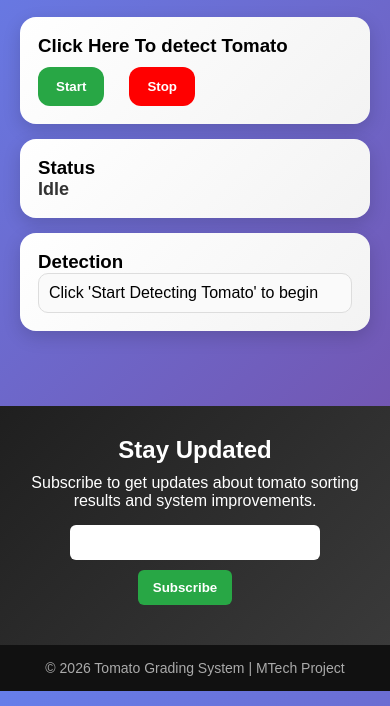
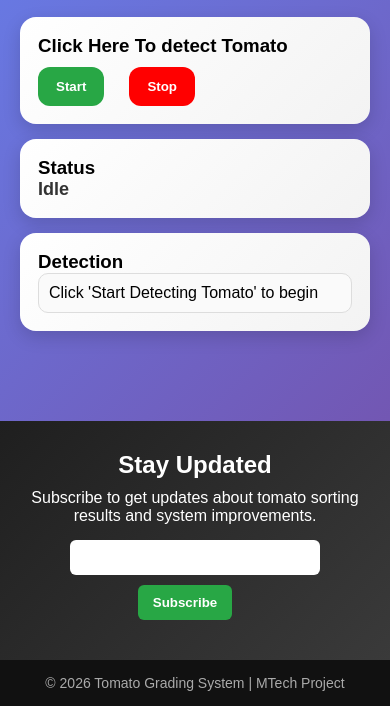
Before and after one commit to Mebantei/TomatoFinal, a website: page index.html in a window 390 px wide. Shown: the part 138-844 px from the top of the page. Drawn offline with Linux system fonts and the light colour scheme.

Commit message:
Fixed mobile overflow

```diff
--- a/style.css
+++ b/style.css
@@ -667,3 +667,18 @@ body {
 
     color: #aaa;
 }
+html,
+body {
+
+    min-height: 100vh;
+
+    display: flex;
+
+    flex-direction: column;
+}
+
+/* Main page content */
+.container {
+
+    flex: 1;
+}
```
